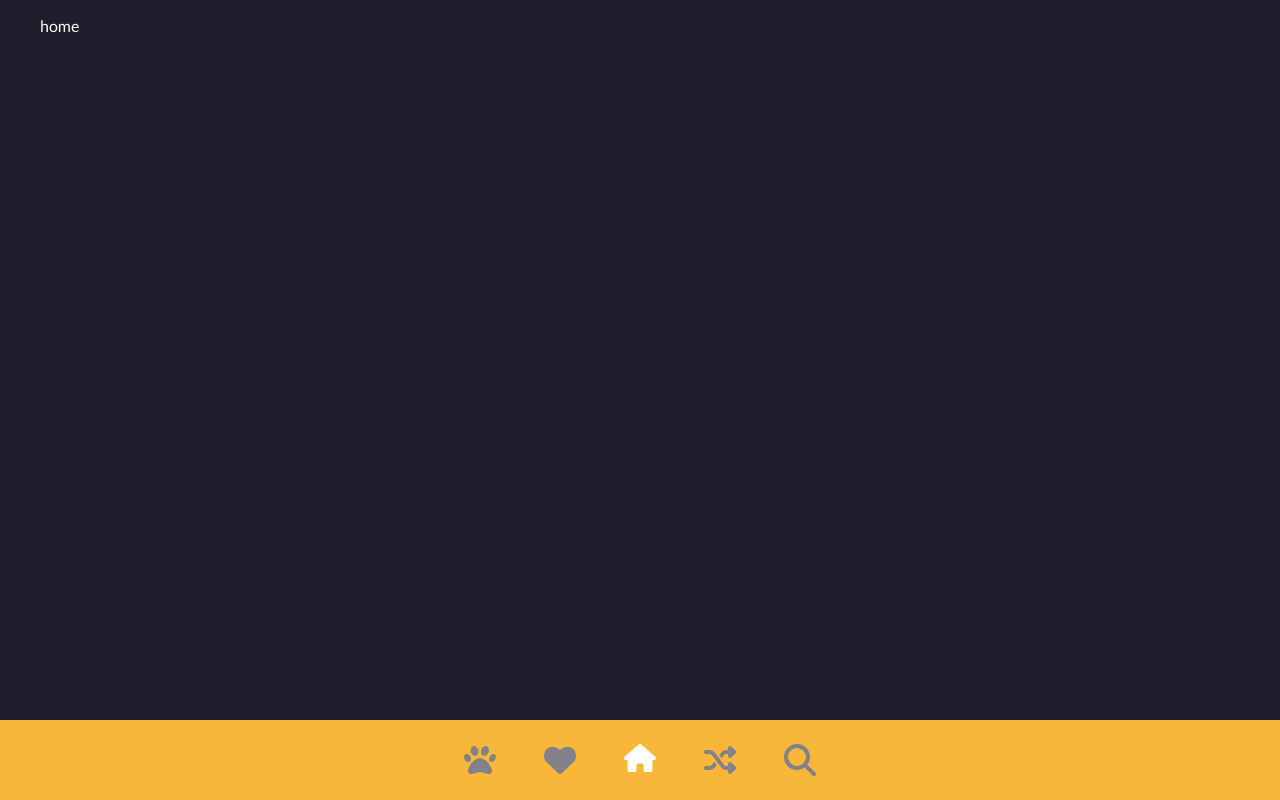
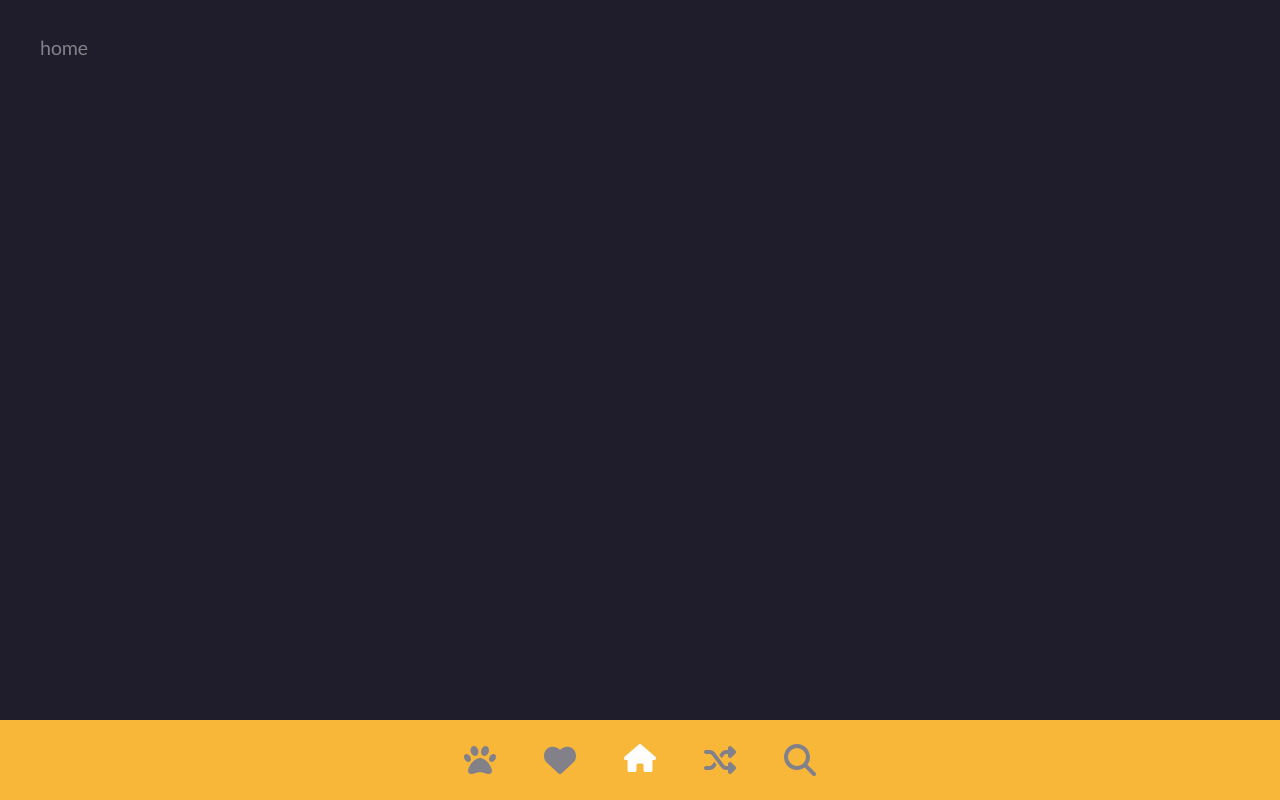
Before and after one commit to Kuba429/woof, a React (Vite) app: page / in a window 1280 px wide. Built offline with nearby package versions, Linux system fonts and the light colour scheme.

Commit message:
router mountuje element w komponencie App zamiast w elemencie #root; umozliwi to animacje pozniej

```diff
--- /dev/null
+++ b/src/App.tsx
@@ -0,0 +1,37 @@
+import { useRoutes } from "react-router-dom";
+import { HomeView } from "./views/home/HomeView";
+import { SearchView } from "./views/search/SearchView";
+import { AllView } from "./views/all/AllView";
+import { BreedView } from "./views/breed/BreedView";
+import { LikedView } from "./views/liked/LikedView";
+import { Layout } from "./components/Layout";
+
+export function App() {
+	const element = useRoutes([
+		{
+			path: "/",
+			element: <HomeView />,
+		},
+		{
+			path: "/search",
+			element: <SearchView />,
+		},
+		{
+			path: "/all",
+			element: <AllView />,
+		},
+		{
+			path: "/breed/:main/:sub",
+			element: <BreedView />,
+		},
+		{
+			path: "/breed/:main",
+			element: <BreedView />,
+		},
+		{
+			path: "/liked",
+			element: <LikedView />,
+		},
+	]);
+	return <Layout>{element}</Layout>;
+}
--- a/src/main.tsx
+++ b/src/main.tsx
@@ -1,42 +1,13 @@
 import React from "react";
 import ReactDOM from "react-dom/client";
 import "./styles/global.scss";
-import { createBrowserRouter, RouterProvider } from "react-router-dom";
-import { HomeView } from "./views/home/HomeView";
-import { SearchView } from "./views/search/SearchView";
-import { AllView } from "./views/all/AllView";
-import { BreedView } from "./views/breed/BreedView";
-import { LikedView } from "./views/liked/LikedView";
-
-const router = createBrowserRouter([
-	{
-		path: "/",
-		element: <HomeView />,
-	},
-	{
-		path: "/search",
-		element: <SearchView />,
-	},
-	{
-		path: "/all",
-		element: <AllView />,
-	},
-	{
-		path: "/breed/:main/:sub",
-		element: <BreedView />,
-	},
-	{
-		path: "/breed/:main",
-		element: <BreedView />,
-	},
-	{
-		path: "/liked",
-		element: <LikedView />,
-	},
-]);
+import { BrowserRouter } from "react-router-dom";
+import { App } from "./App";
 
 ReactDOM.createRoot(document.getElementById("root")!).render(
 	<React.StrictMode>
-		<RouterProvider router={router} />
+		<BrowserRouter>
+			<App />
+		</BrowserRouter>
 	</React.StrictMode>
 );
--- a/src/views/all/AllView.tsx
+++ b/src/views/all/AllView.tsx
@@ -1,13 +1,8 @@
-import { Layout } from "../../components/Layout";
 import { BreedList } from "../../components/BreedList";
 import { allBreedsAtom } from "../../stores/breeds";
 import { useAtom } from "jotai";
 
 export function AllView() {
 	const [breeds] = useAtom(allBreedsAtom);
-	return (
-		<Layout>
-			<BreedList header={"Lista Ras"} items={breeds} />
-		</Layout>
-	);
+	return <BreedList header={"Lista Ras"} items={breeds} />;
 }
--- a/src/views/breed/BreedView.tsx
+++ b/src/views/breed/BreedView.tsx
@@ -1,6 +1,5 @@
 import styles from "./Breed.module.scss";
 import { useParams } from "react-router-dom";
-import { Layout } from "../../components/Layout";
 import { useEffect } from "react";
 import { useAtom } from "jotai";
 import { allBreedsAtom, setImageAtom } from "../../stores/breeds";
@@ -31,7 +30,6 @@ export function BreedView() {
 	if (!breed) return <h1>404</h1>; // TODO 404
 	const breedName = (breed.sub ?? "") + " " + breed.main;
 	return (
-		<Layout>
 		<div className={styles.container}>
 			<img
 				className={styles.image}
@@ -41,19 +39,18 @@ export function BreedView() {
 			<h2 className={styles.header}>{breedName}</h2>
 			<p>
 				Ten pies to wierny i przyjacielski czworonóg, który świetnie
-					czuje się w roli rodzinnego towarzysza. Dobrze dogaduje się
-					z dziećmi, uwielbia pieszczoty i wspólne zabawy. Jest łatwy
-					w prowadzeniu, choć bywa uparty. Sprawdzi się zarówno w
-					małym mieszkaniu jak i w domu z ogrodem.
+				czuje się w roli rodzinnego towarzysza. Dobrze dogaduje się z
+				dziećmi, uwielbia pieszczoty i wspólne zabawy. Jest łatwy w
+				prowadzeniu, choć bywa uparty. Sprawdzi się zarówno w małym
+				mieszkaniu jak i w domu z ogrodem.
 			</p>
 			<p>
-					Wysokość w kłębie 30–35 cm, masa ciała 22–25 kg. Sierść
-					krótka, delikatna, lśniąca, umaszczenie płowe, pręgowane lub
-					łaciate. Charakter czujny, śmiały, oddany, odważny, łagodny,
-					czasem uparty. W zależności od dnia pokazuje różne oblicza
-					swojej natury.
+				Wysokość w kłębie 30–35 cm, masa ciała 22–25 kg. Sierść krótka,
+				delikatna, lśniąca, umaszczenie płowe, pręgowane lub łaciate.
+				Charakter czujny, śmiały, oddany, odważny, łagodny, czasem
+				uparty. W zależności od dnia pokazuje różne oblicza swojej
+				natury.
 			</p>
 		</div>
-		</Layout>
 	);
 }
--- a/src/views/home/HomeView.tsx
+++ b/src/views/home/HomeView.tsx
@@ -1,5 +1,3 @@
-import { Layout } from "../../components/Layout";
-
 export function HomeView() {
-	return <Layout>home</Layout>;
+	return <p>home</p>;
 }
--- a/src/views/liked/LikedView.tsx
+++ b/src/views/liked/LikedView.tsx
@@ -1,14 +1,9 @@
 import { useAtom } from "jotai";
-import { Layout } from "../../components/Layout";
 import { allBreedsAtom } from "../../stores/breeds";
 import { BreedList } from "../../components/BreedList";
 
 export function LikedView() {
 	const [breeds] = useAtom(allBreedsAtom);
 	const likedBreeds = breeds.filter((item) => item.isLiked);
-	return (
-		<Layout>
-			<BreedList header={"Ulubione"} items={likedBreeds} />
-		</Layout>
-	);
+	return <BreedList header={"Ulubione"} items={likedBreeds} />;
 }
```
Lines whose indentation alone changed are shown as unchanged.
